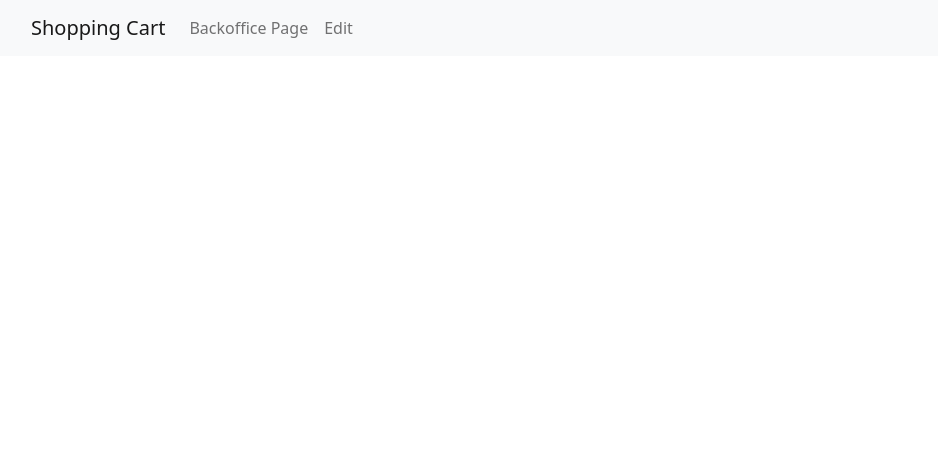
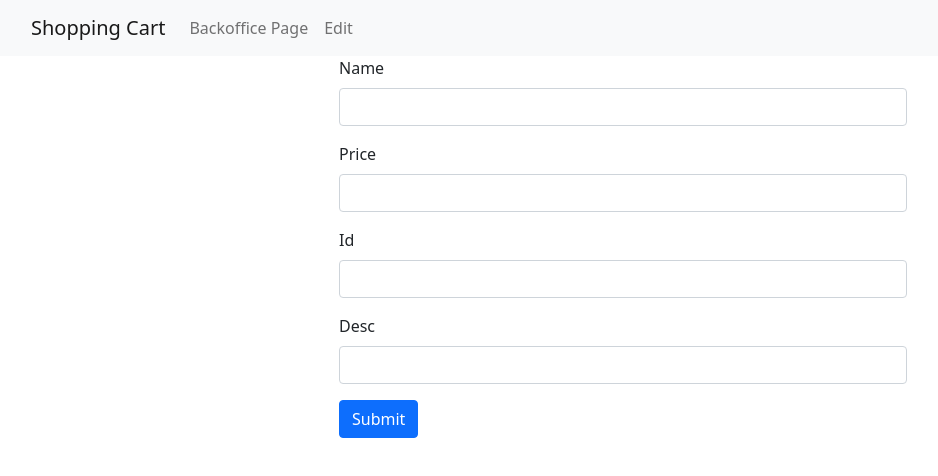
Before and after one commit to SidathDabare/WD-12-05-22-Shopping-Cart, a plain HTML site: page index.html in a window 1280 px wide. Shown: the whole page, without its empty margins (17-955 px from the left). Drawn offline with nearby package versions, Linux system fonts and the light colour scheme; no server answers.

Commit message:
homework

```diff
--- a/index.html
+++ b/index.html
@@ -64,8 +64,31 @@
                 </div>
             </nav>
           </div>
-          <div class="container row" id="row">
+          <div class="container row col-6 m-auto" id="row">
+            <form>
+            <div class="mb-3">
+              <label for="exampleInputEmail1" class="form-label">Name</label>
+              <input type="text" class="form-control" id="name" aria-describedby="emailHelp">
 
+            </div>
+            <div class="mb-3">
+              <label for="exampleInputEmail1" class="form-label">Price</label>
+              <input type="number" class="form-control" id="price" aria-describedby="emailHelp">
+
+            </div>
+            <div class="mb-3">
+              <label for="exampleInputEmail1" class="form-label">Id</label>
+              <input type="number" class="form-control" id="id" aria-describedby="emailHelp">
+
+            </div>
+            <div class="mb-3">
+              <label for="exampleInputEmail1" class="form-label">Desc</label>
+              <input type="text" class="form-control" id="description" aria-describedby="emailHelp">
+
+            </div>
+
+            <button onclick="postPrducts()" type="submit" class="btn btn-primary">Submit</button>
+          </form>
           </div>
 
 
@@ -82,10 +105,20 @@
                     "Content-Type":"application/json"
                     },
                 };
-                // const response = fetch("https://striveschool-api.herokuapp.com/api/product/",options)
 
-                // const product = response.json();
-                // console.log(product)
+            const postPrducts=(event)=>{
+              event.preventDefault()
+              const submit={
+               name:document.getElementById("name").value,
+               price:document.getElementById("price").value,
+               id:document.getElementById("id").value,
+               description :document.getElementById("description").value,
+              }
+
+
+
+              console.log(submit)
+            }
             window.onload = () => {
                 loadProducts();
 
@@ -93,13 +126,7 @@
 
             const loadProducts= async()=>{
                 try {
-                    const response = await fetch("https://striveschool-api.herokuapp.com/api/product/",{
-                        method: "GET",
-                        headers: {
-                        "Authorization": "Bearer eyJhbGciOiJIUzI1NiIsInR5cCI6IkpXVCJ9.eyJfaWQiOiI2MjdjZjg3MzZkMDZiOTAwMTUyZWYyOGMiLCJpYXQiOjE2NTIzNTcyMzUsImV4cCI6MTY1MzU2NjgzNX0.uJ9IcyjqqB2WQ842oL3FhYbxUU6dfUJGcMMwlTDZFa4",
-                        "Content-Type":"application/json"
-                        },
-                    })
+                    const response = await fetch("https://striveschool-api.herokuapp.com/api/product",options)
                     const products = await response.json();
                     console.log(products)
                     // renderBooks(books);
```
